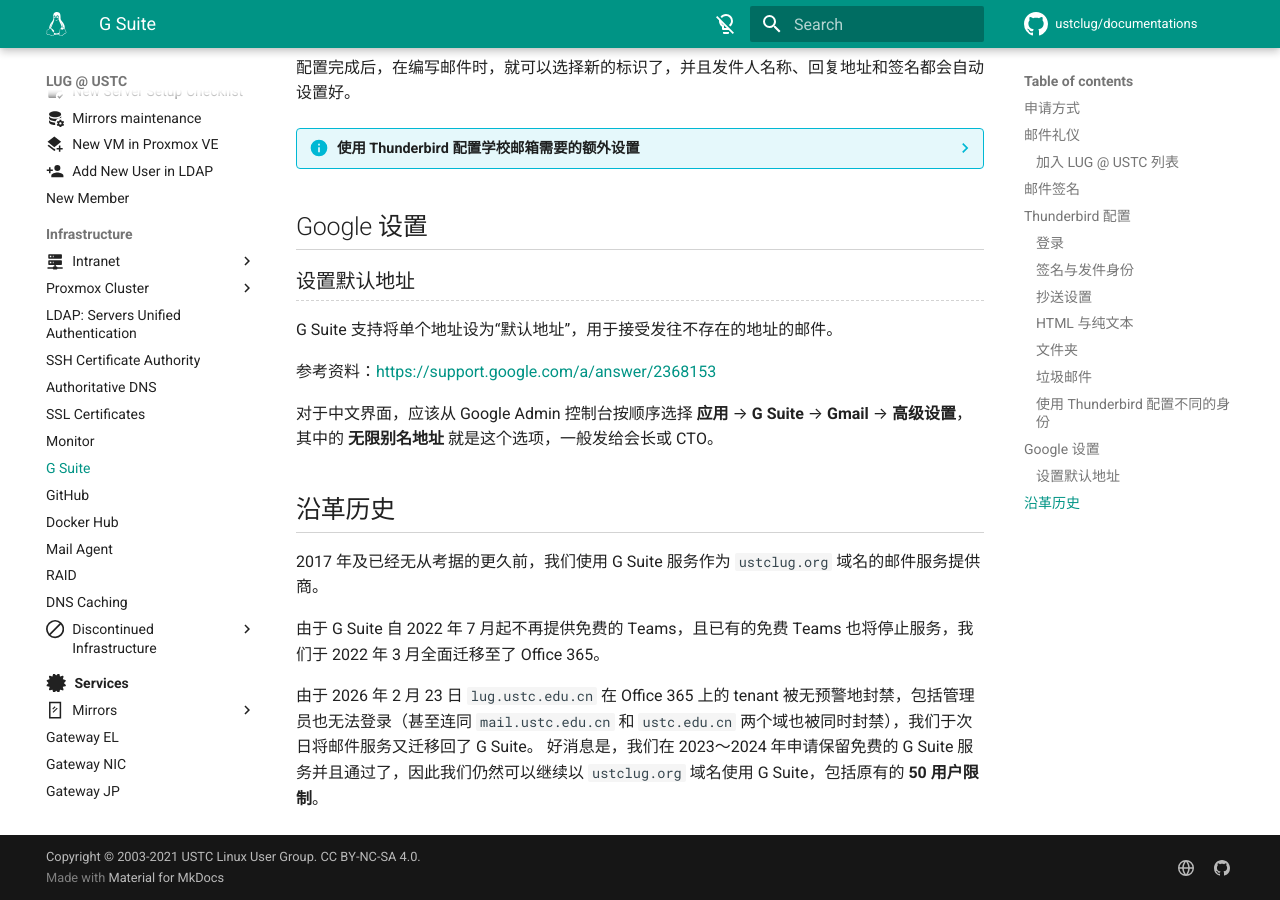
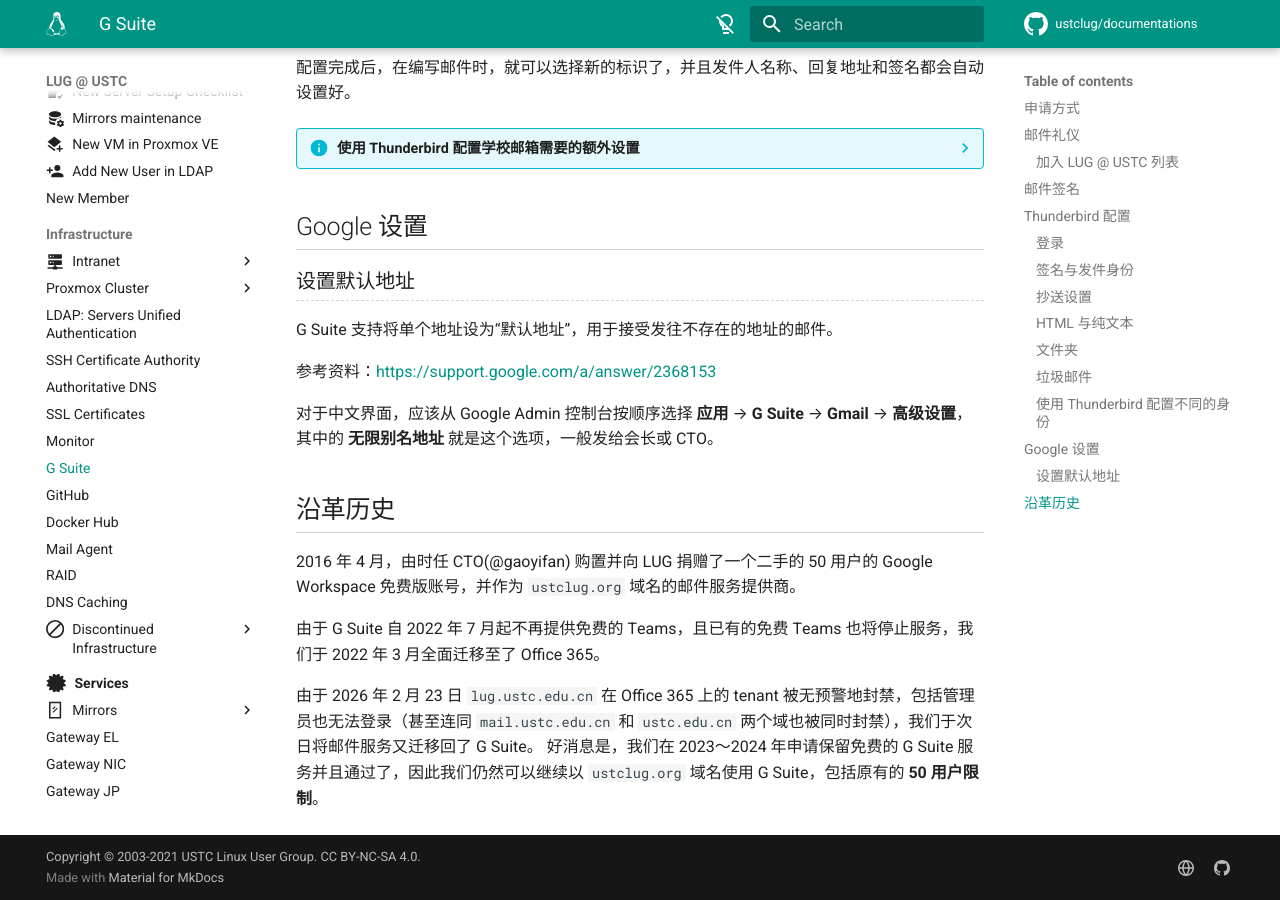
Before and after one commit to ustclug/documentations, an MkDocs documentation site: the page built from docs/infrastructure/google.md, in a window 1280 px wide and 900 px high, scrolled down 10725 px. Built offline with MkDocs 1.6.1 and Material for MkDocs 9.7.7, drawn with Linux system fonts in a browser that asks for light colours; comment, search, counter and statistics services are not loaded.

Commit message:
Revise email service history for `ustclug.org`
Updated the history of email service providers for the domain `ustclug.org`, specifying the acquisition of a Google Workspace account and the migration to Office 365.

```diff
--- a/docs/infrastructure/google.md
+++ b/docs/infrastructure/google.md
@@ -199,7 +199,7 @@
 
 ## 沿革历史 {#history}
 
-2017 年及已经无从考据的更久前，我们使用 G Suite 服务作为 `ustclug.org` 域名的邮件服务提供商。
+2016 年 4 月，由时任 CTO(@gaoyifan) 购置并向 LUG 捐赠了一个二手的 50 用户的 Google Workspace 免费版账号，并作为 `ustclug.org` 域名的邮件服务提供商。
 
 由于 G Suite 自 2022 年 7 月起不再提供免费的 Teams，且已有的免费 Teams 也将停止服务，我们于 2022 年 3 月全面迁移至了 Office 365。
 
```
